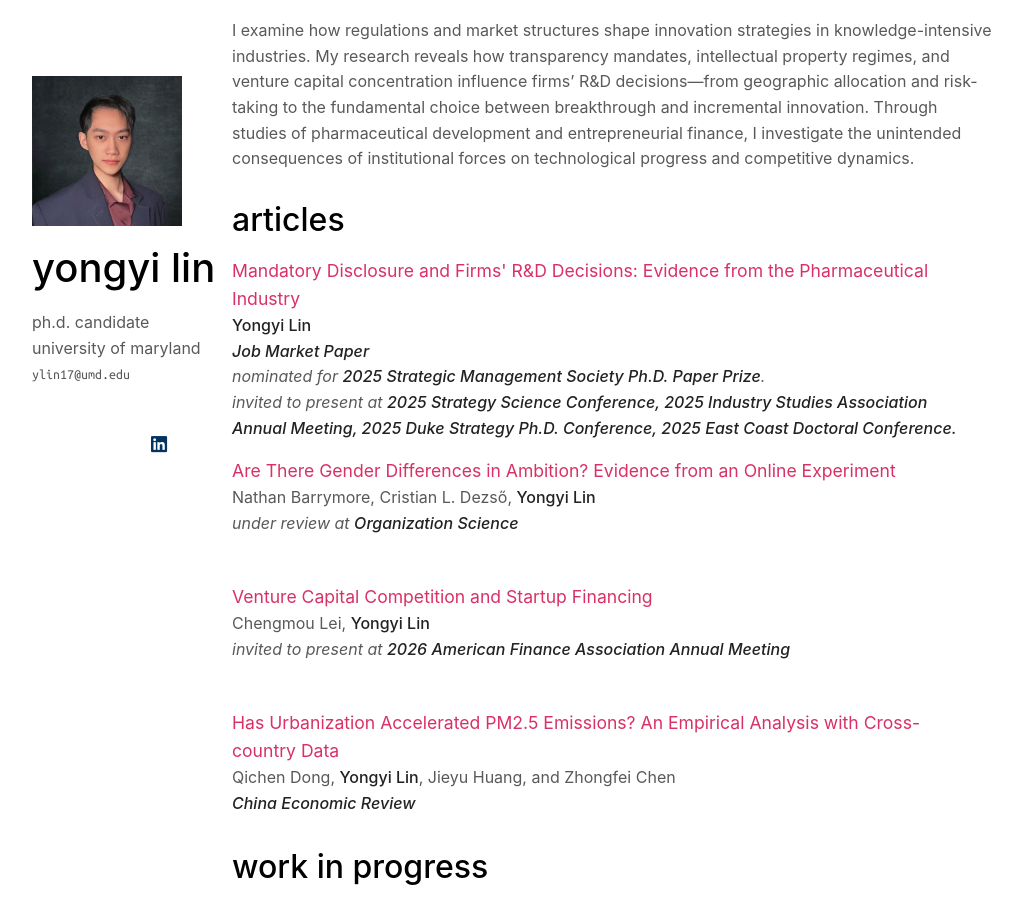
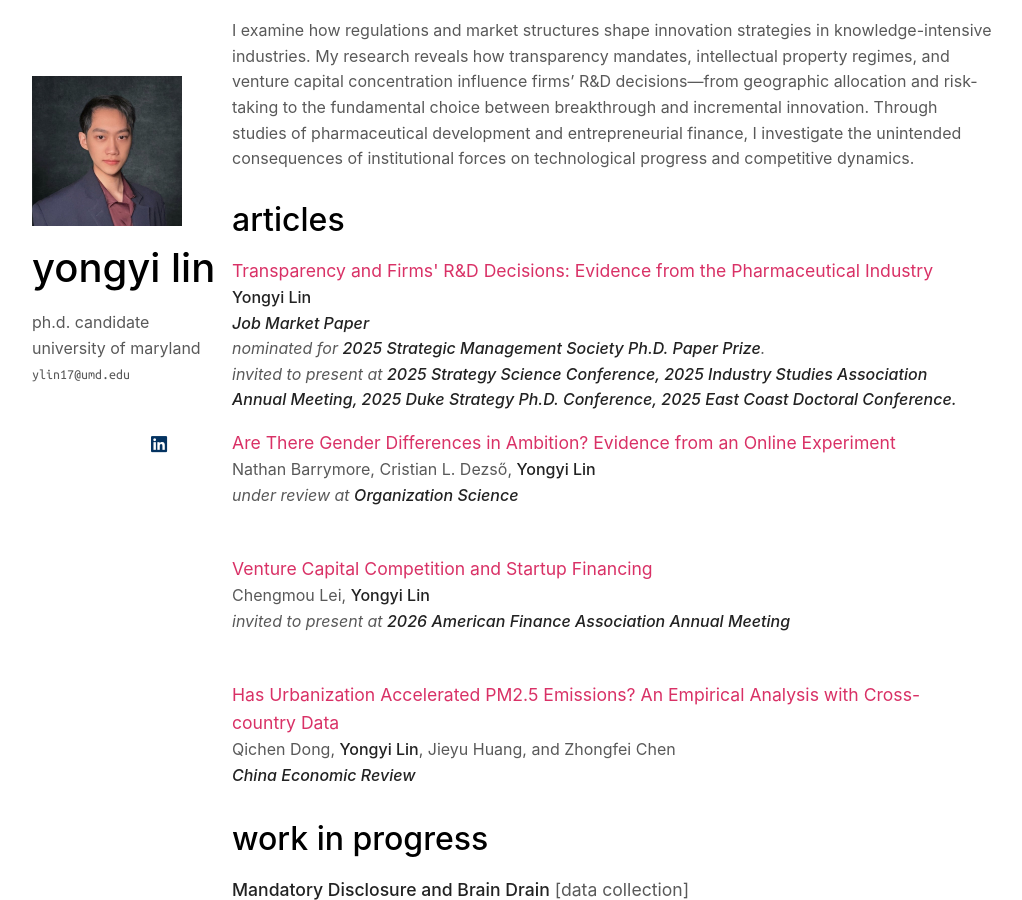
Before and after one commit to yongyi-lin/yongyi-lin.github.io, a Jekyll site: the page built from index.md, in a window 1280 px wide and 900 px high, scrolled down 473 px. Shown: the whole window, without its empty margins (128-1150 px from the left). Built offline with Jekyll 4.4.1, drawn with Linux system fonts in a browser that asks for light colours; some web fonts are replaced; a style sheet for code colours, icons or effects is not loaded.

Commit message:
Update paper title from 'Mandatory Disclosure' to 'Transparency'

```diff
--- a/_data/publications.yml
+++ b/_data/publications.yml
@@ -1,6 +1,6 @@
 main:
 
-  - title: "Mandatory Disclosure and Firms' R&amp;D Decisions: Evidence from the Pharmaceutical Industry"
+  - title: "Transparency and Firms' R&D Decisions: Evidence from the Pharmaceutical Industry"
     authors: <strong>Yongyi Lin</strong>
     conference_short: JMP
     conference: <strong>Job Market Paper</strong>
```
